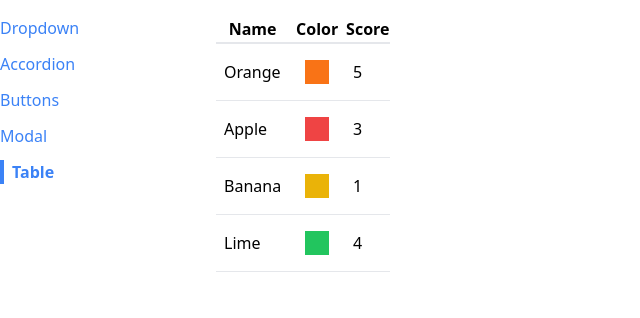
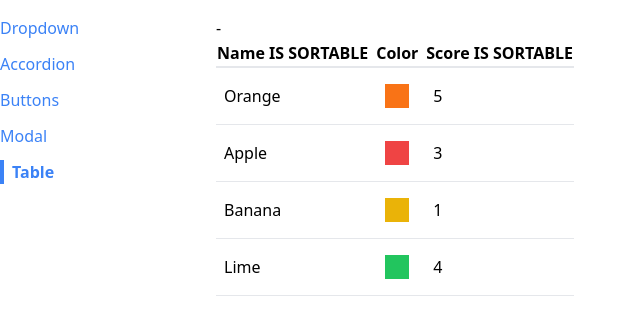
Before and after one commit to Harounted/Udemy-react-comps, a React (Create React App) app: page /table in a window 1280 px wide. Shown: the top 318 px of the page, without its empty margins (0-640 px from the left). Built offline with nearby package versions, Linux system fonts and the light colour scheme.

Commit message:
add sorting to table

```diff
--- /dev/null
+++ b/src/components/SortableTable.js
@@ -0,0 +1,58 @@
+import { useState } from "react";
+import Table from "./Table";
+
+function SortableTable(props) {
+  const [sortOrder, setSortOrder] = useState(null);
+  const [sortBy, setSortBy] = useState(null);
+  const { config, data } = props;
+  const handleClick = (label) => {
+    if (sortOrder === null) {
+      setSortOrder("asc");
+      setSortBy(label);
+    } else if (sortOrder === "asc") {
+      setSortOrder("desc");
+      setSortBy(label);
+    } else if (sortOrder === "desc") {
+      setSortOrder(null);
+    }
+  };
+  const updateconfig = config.map((column) => {
+    if (!column.sortValue) {
+      return column;
+    }
+
+    return {
+      ...column,
+      header: () => (
+        <th onClick={() => handleClick(column.label)}>
+          {column.label} IS SORTABLE
+        </th>
+      ),
+    };
+  });
+
+  let sortedData = data;
+  if (sortOrder && sortBy) {
+    const { sortValue } = config.find((column) => column.label === sortBy);
+    sortedData = [...data].sort((a, b) => {
+      const valueA = sortValue(a);
+      const valueB = sortValue(b);
+
+      const reverseOrder = sortOrder === "asc" ? 1 : -1;
+
+      if (typeof valueA === "string") {
+        return valueA.localeCompare(valueB) * reverseOrder;
+      } else {
+        return (valueA - valueB) * reverseOrder;
+      }
+    });
+  }
+  return (
+    <div>
+      {sortBy} - {sortOrder}
+      <Table {...props} data={sortedData} config={updateconfig} />
+    </div>
+  );
+}
+
+export default SortableTable;
--- a/src/components/Table.js
+++ b/src/components/Table.js
@@ -1,3 +1,4 @@
+import { Fragment } from "react";
 function Table({ data, config, keyFn }) {
   const renderedRows = data.map((rowData) => {
     const renderedCells = config.map((column) => {
@@ -13,8 +14,11 @@
       </tr>
     );
   });
-  const renderedHeaders = config.map((header) => {
-    return <th key={header.label}>{header.label}</th>;
+  const renderedHeaders = config.map((column) => {
+    if (column.header) {
+      return <Fragment key={column.label}>{column.header()}</Fragment>;
+    }
+    return <th key={column.label}>{column.label}</th>;
   });
   return (
     <table className="table-auto border-spacing-2">
--- a/src/pages/TablePage.js
+++ b/src/pages/TablePage.js
@@ -1,4 +1,4 @@
-import Table from "../components/Table";
+import SortableTable from "../components/SortableTable";
 
 function TablePage() {
   const data = [
@@ -8,19 +8,27 @@
     { name: "Lime", color: "bg-green-500", score: 4 },
   ];
   const config = [
-    { label: "Name", render: (fruit) => fruit.name },
+    {
+      label: "Name",
+      render: (fruit) => fruit.name,
+      sortValue: (fruit) => fruit.name,
+    },
     {
       label: "Color",
       render: (fruit) => <div className={`p-3 m-2 ${fruit.color}`}></div>,
     },
-    { label: "Score", render: (fruit) => fruit.score },
+    {
+      label: "Score",
+      render: (fruit) => fruit.score,
+      sortValue: (fruit) => fruit.score,
+    },
   ];
   const keyFn = (fruit) => {
     return fruit.name;
   };
   return (
     <div>
-      <Table data={data} config={config} keyFn={keyFn} />
+      <SortableTable data={data} config={config} keyFn={keyFn} />
     </div>
   );
 }
```
Also changed, not shown: src/components/diffrent.js (added).
